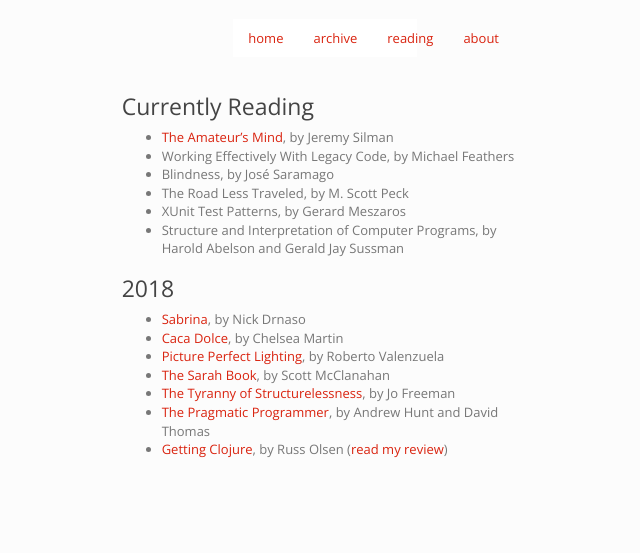
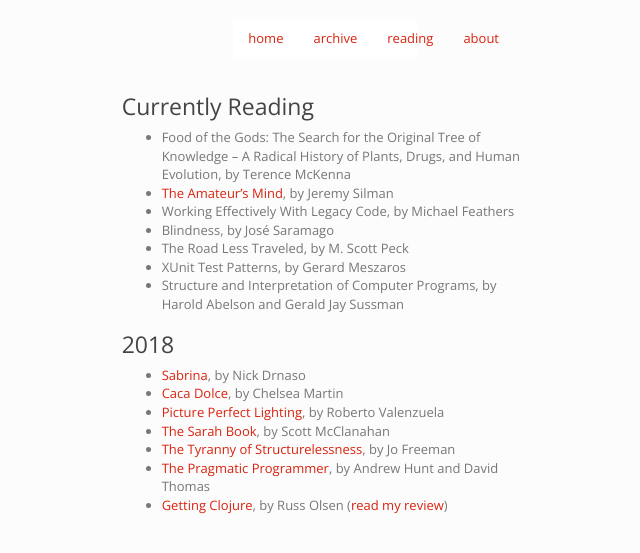
Before and after one commit to imtayadeway/imtayadeway.github.io, a Jekyll site: the page built from reading-list/index.md, in a window 1280 px wide. Shown: the top 553 px of the page, without its empty margins (315-955 px from the left). Built offline with Jekyll 4.4.1, drawn with Linux system fonts in a browser that asks for light colours.

Commit message:
Started Food of the Gods

```diff
--- a/reading-list/index.md
+++ b/reading-list/index.md
@@ -5,6 +5,7 @@
 
 ### Currently Reading
 
+- Food of the Gods: The Search for the Original Tree of Knowledge – A Radical History of Plants, Drugs, and Human Evolution, by Terence McKenna
 - [The Amateur's Mind][the amateur's mind], by Jeremy Silman
 - Working Effectively With Legacy Code, by Michael Feathers
 - Blindness, by José Saramago
```
